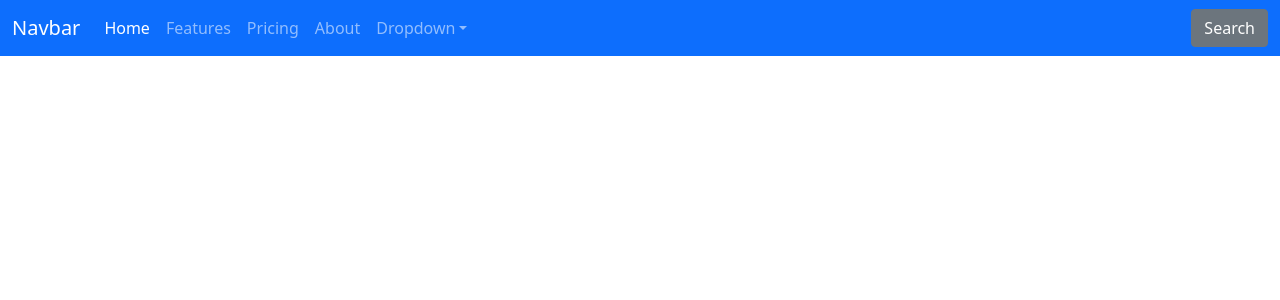
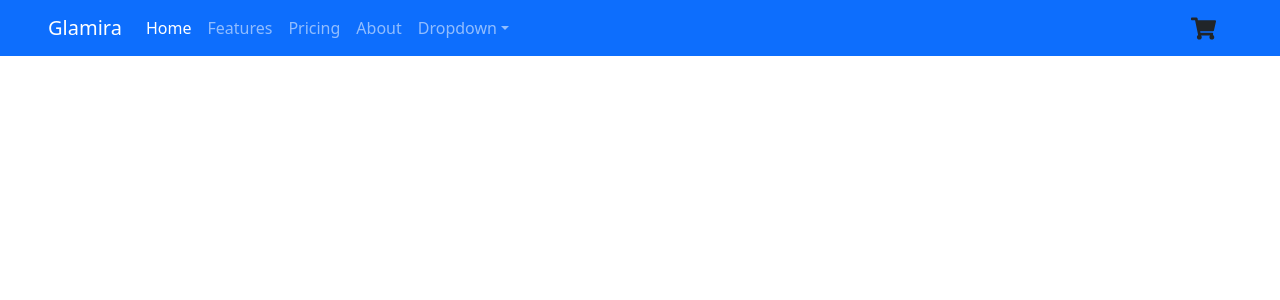
Before and after one commit to matias798/glamira-frontend, a React (Create React App) app: page / in a window 1280 px wide. Shown: the top 300 px of the page. Built offline with nearby package versions, Linux system fonts and the light colour scheme.

Commit message:
added navbar

```diff
--- a/src/App.js
+++ b/src/App.js
@@ -3,7 +3,7 @@ import 'bootstrap/dist/css/bootstrap.min.css';
 import './App.css';
 
 // Components
-import Navbar from './components/Navbar';
+import Navbar from "./components/sections/Navbar";
 
 
 function App() {
--- /dev/null
+++ b/src/components/sections/Navbar.js
@@ -0,0 +1,74 @@
+import { FaShoppingCart } from "react-icons/fa";
+
+const Navbar = () => {
+  return (
+    <nav className="navbar navbar-expand-lg navbar-dark bg-primary">
+      <div className="container-fluid px-5">
+        <a className="navbar-brand" href="/">
+          Glamira
+        </a>
+
+
+        <div className="collapse navbar-collapse" id="navbarColor01">
+          <ul className="navbar-nav me-auto">
+            <li className="nav-item">
+              <a className="nav-link active" href="/">
+                Home
+                <span className="visually-hidden">(current)</span>
+              </a>
+            </li>
+            <li className="nav-item">
+              <a className="nav-link" href="/">
+                Features
+              </a>
+            </li>
+            <li className="nav-item">
+              <a className="nav-link" href="/">
+                Pricing
+              </a>
+            </li>
+            <li className="nav-item">
+              <a className="nav-link" href="/">
+                About
+              </a>
+            </li>
+            <li className="nav-item dropdown">
+              <a
+                className="nav-link dropdown-toggle"
+                data-bs-toggle="dropdown"
+                href="/"
+                role="button"
+                aria-haspopup="true"
+                aria-expanded="false"
+              >
+                Dropdown
+              </a>
+              <div className="dropdown-menu">
+                <a className="dropdown-item" href="/">
+                  Action
+                </a>
+                <a className="dropdown-item" href="/">
+                  Another action
+                </a>
+                <a className="dropdown-item" href="/">
+                  Something else here
+                </a>
+                <div className="dropdown-divider"></div>
+                <a className="dropdown-item" href="/">
+                  Separated link
+                </a>
+              </div>
+            </li>
+          </ul>
+          <div className="d-flex">
+            <a className="dropdown-item shoppingCartNav" href="/cart" >
+              <FaShoppingCart size={25} />
+            </a>
+          </div>
+        </div>
+      </div>
+    </nav>
+  );
+};
+
+export default Navbar;
```
